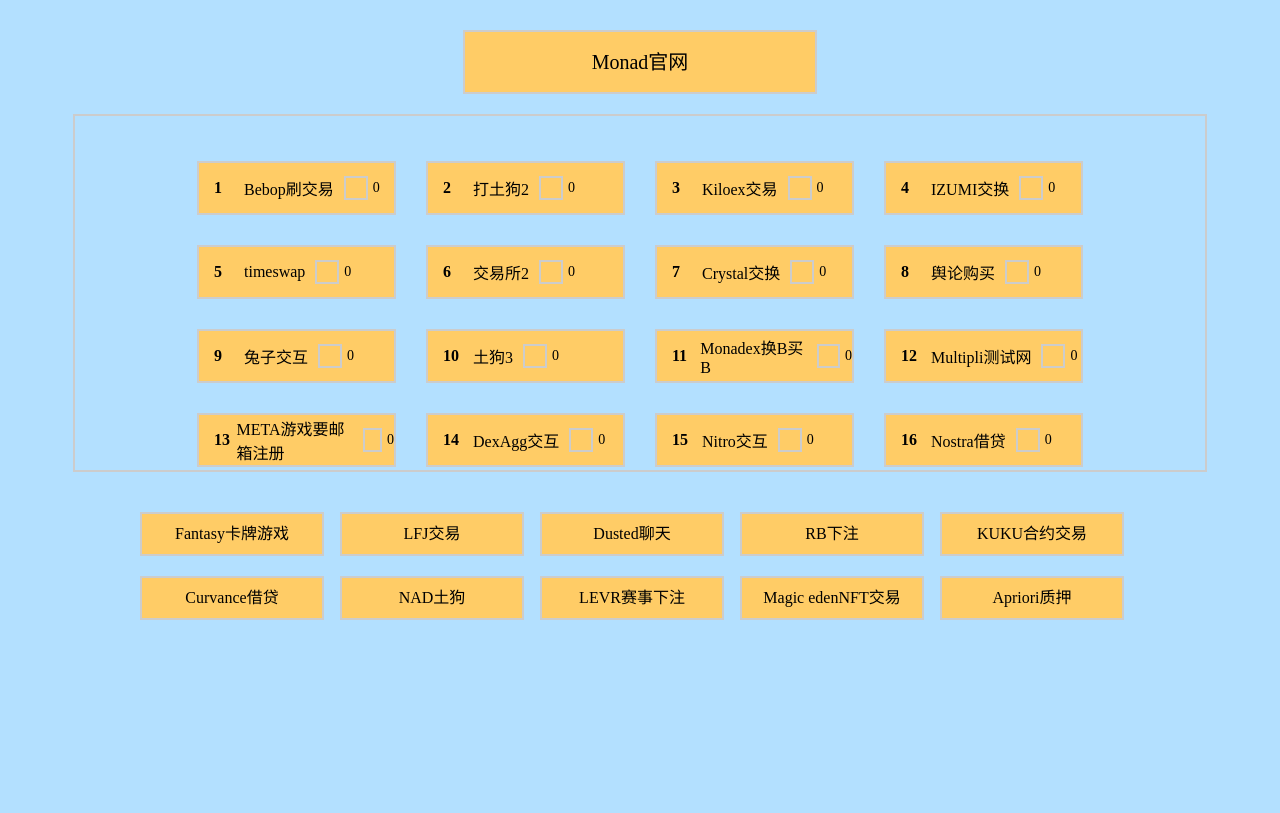
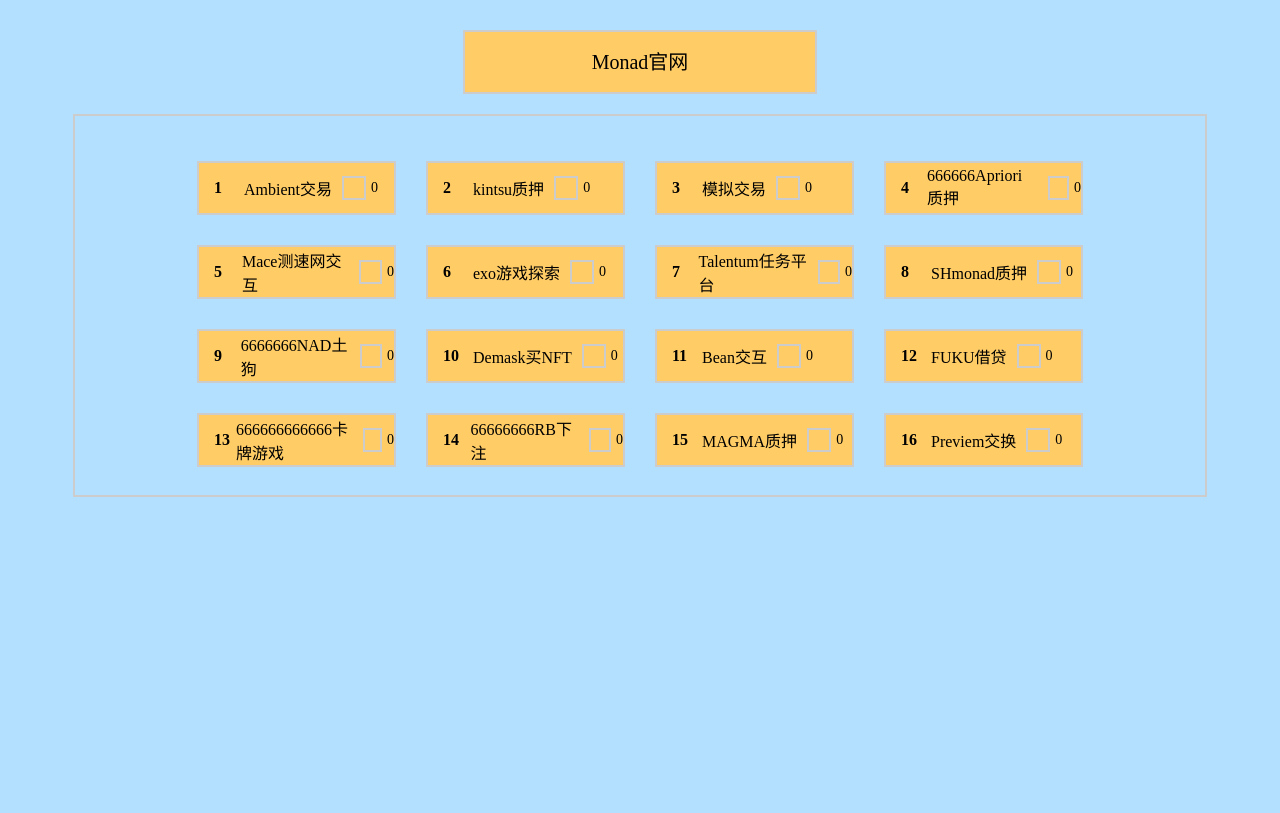
Before and after one commit to 1104343437/ohayo, a plain HTML site: page index.html in a window 1280 px wide. Drawn offline with Linux system fonts and the light colour scheme.

Commit message:
index.html

```diff
--- a/index.html
+++ b/index.html
@@ -227,40 +227,6 @@
     <div class="container" id="tag-container">
     </div>
     <div class="bottom">
-        <div class="bottom-tag1" onclick="window.open('https://monad.fantasy.top/', '_blank')">
-            Fantasy卡牌游戏
-        </div>
-        <div class="bottom-tag2" onclick="window.open('https://pandaria.lfj.gg/', '_blank')">
-            LFJ交易
-        </div>
-
-        <div class="bottom-tag3" onclick="window.open('https://www.dusted.app/', '_blank')">
-            Dusted聊天
-        </div>
-
-        <div class="bottom-tag4" onclick="window.open('https://rarelink.rarebetsports.io/', '_blank')">
-            RB下注
-        </div>
-        <div class="bottom-tag5" onclick="window.open('https://www.kuru.io/markets', '_blank')">
-            KUKU合约交易
-        </div>
-        <div class="bottom-tag1" onclick="window.open('https://monad.curvance.com/monad', '_blank')">
-            Curvance借贷
-        </div>
-        <div class="bottom-tag2" onclick="window.open('https://testnet.nad.fun/rewards/', '_blank')">
-            NAD土狗
-        </div>
-
-        <div class="bottom-tag3" onclick="window.open('https://app.levr.bet/lab ', '_blank')">
-            LEVR赛事下注
-        </div>
-
-        <div class="bottom-tag4" onclick="window.open('https://magiceden.io/monad-testnet?gr', '_blank')">
-           Magic edenNFT交易
-        </div>
-        <div class="bottom-tag5" onclick="window.open('https://stake.apr.io/', '_blank')">
-            Apriori质押
-        </div>
     </div>
 
 
@@ -268,6 +234,16 @@
 
     <script>
         const tags = [
+            { name: "666666Apriori质押", url: "https://stake.apr.io/" },
+            { name: "666666666Magic edenNFT交易", url: "https://magiceden.io/" },
+            { name: "66666666LEVR赛事下注", url: "https://app.levr.bet/lab" },
+            { name: "6666666NAD土狗", url: "https://testnet.nad.fun/rewards/" },
+            { name: "666666666Curvance借贷", url: "https://monad.curvance.com/monad" },
+            { name: "6666666KUKU合约交易", url: "https://www.kuru.io/markets" },
+            { name: "66666666RB下注", url: "https://rarelink.rarebetsports.io/" },
+            { name: "6666Dusted聊天", url: "https://www.dusted.app/" },
+            { name: "6666666LFJ交易所", url: "https://pandaria.lfj.gg/" },
+            { name: "666666666666卡牌游戏", url: "https://monad.fantasy.top/" },
             { name: "Ambient交易", url: "https://monad.ambient.finance/" },
             { name: "Nostra借贷", url: "https://monad.nostra.finance/" },
             { name: "Bebop刷交易", url: "https://bebop.xyz/trade?network=monad&sell=MON&buy=WMON" },
@@ -297,20 +273,20 @@
             { name: "Previem交换", url: "https://testnet-preview.monorail.xyz/" },
             { name: "模拟交易", url: "https://testnet.narwhal.finance/" },
             { name: "Rubic交换", url: "https://testnet.rubic.exchange/" },
-            { name: "舆论购买", url: "https://odds.tadle.com/markets/" },
             { name: "timeswap", url: "https://app.timeswap.io/" },
             { name: "土狗3", url: "https://alpha-testnet.xlmeme.com/" },
-            { name: "交易所2", url: "https://testnet.app.zaros.fi/account" },
-            { name: "赌狗网站2", url: "https://app.zona.finance/trade" },
             { name: "借米", url: "https://app.sumer.money" },
-            { name: "Yie游戏", url: "https://test-monad.yieldkingz.io/" },
             { name: "OCTO交互", url: "https://octo.exchange/swap" },
             { name: "足球比赛", url: "https://monad.chaquen.io/" },
             { name: "ENci游戏需推特", url: "https://monad.encifher.io/fauce" },
             { name: "META游戏要邮箱注册", url: "https://metaleap.io/" },
-            { name: "Nitro交互", url: "https://testapp.nitrofinance.xyz/trade" },
+            { name: "Nitro交互", url: "https://testapp.nitrofinance.xyz/" },
             { name: "猜拳游戏", url: "https://odyssey.gateway.tech/dapp/rps" },
             { name: "兔子交互", url: "https://pancakeswap.finance/?chain=monadTestnet" },
+            { name: "土狗狗", url: "https://pandaria.tokenmill.xyz/" },
+
+
+
 
         ];
         function shuffleArray(array) {
```
